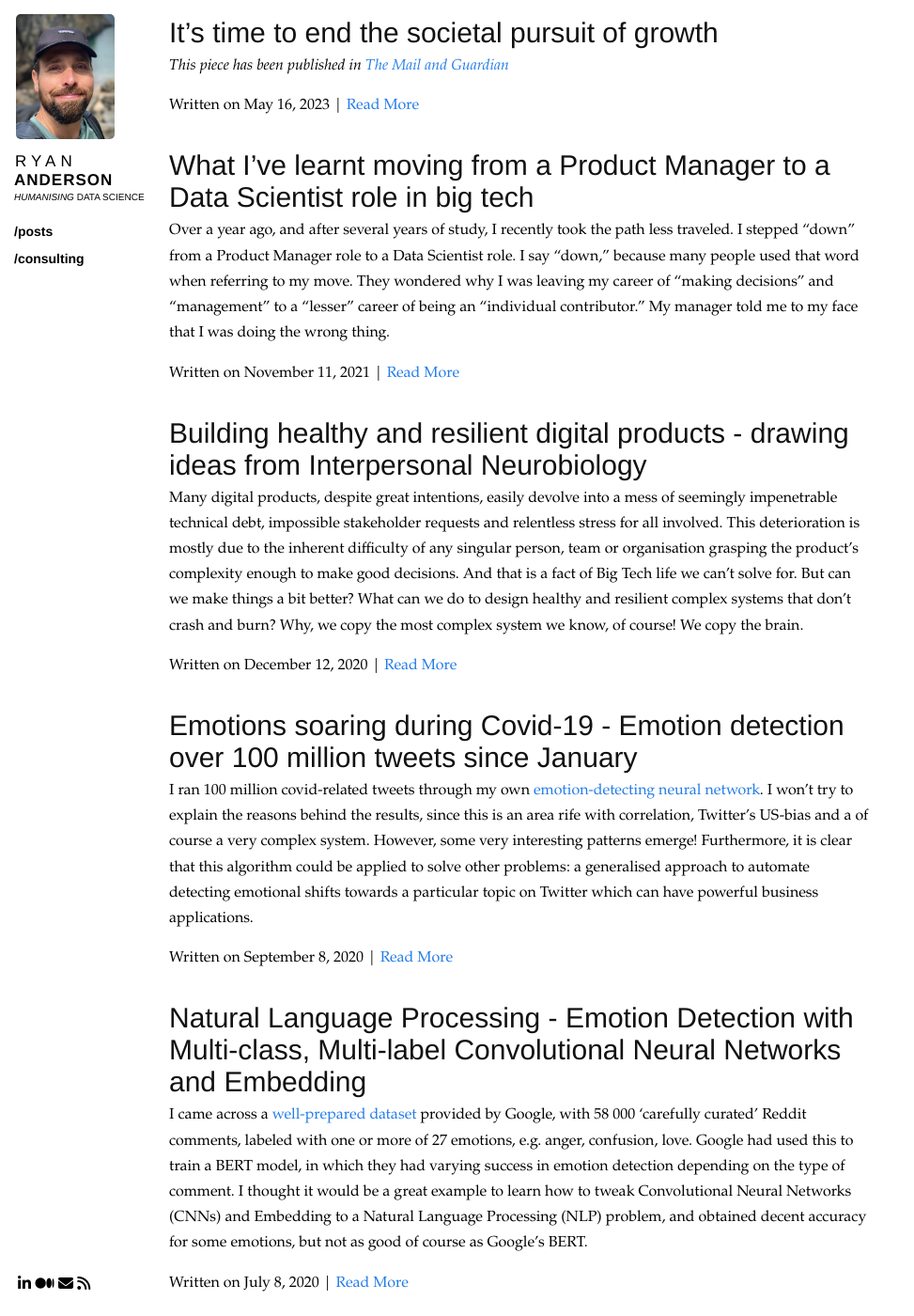
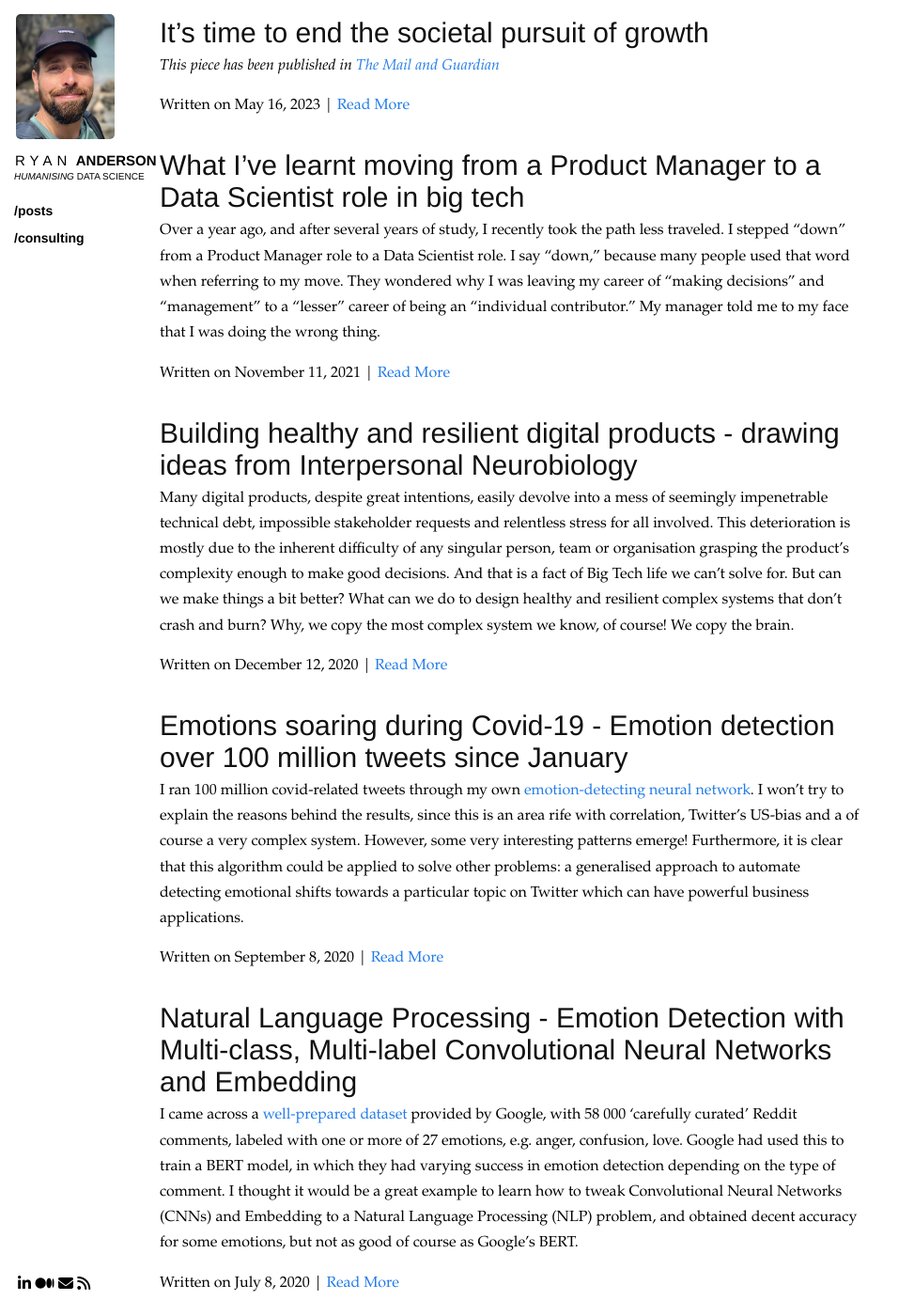
Before and after one commit to ryan-anderson-ds/ryan-anderson-ds.github.io, a Jekyll site: the page built from index.html, in a window 1280 px wide and 1400 px high. Shown: the whole window at 94% size, without its empty margins (0-973 px from the left). Built offline with Jekyll 4.4.1, drawn with Linux system fonts in a browser that asks for light colours.

Commit message:
Update base.scss

```diff
--- a/css/base.scss
+++ b/css/base.scss
@@ -17,7 +17,7 @@ a {
   position: fixed;
   left: 15px;
   top: 15px;
-  width: 170px;
+  width: 160px;
   height: 100%;
   font-family: Helvetica, sans-serif;
   a {
@@ -37,14 +37,13 @@ a {
     margin: 10px 0 2px 0;
     #fname {
       padding-left: 1px;
-      font-size: 17px;
+      font-size: 15px;
       letter-spacing: 5px;
       color: black;
     }
     #lname {
-      font-size: 17px;
+      font-size: 15px;
       font-weight: bold;
-      letter-spacing: 1px;
       color: black;
     }
   }
@@ -93,7 +92,7 @@ a {
 
 .content {
   max-width: 750px;
-  margin-left: 180px;
+  margin-left: 170px;
   margin-right: 20px;
   margin-bottom: 50px;
   h1, h2, h3, h4 {
```
